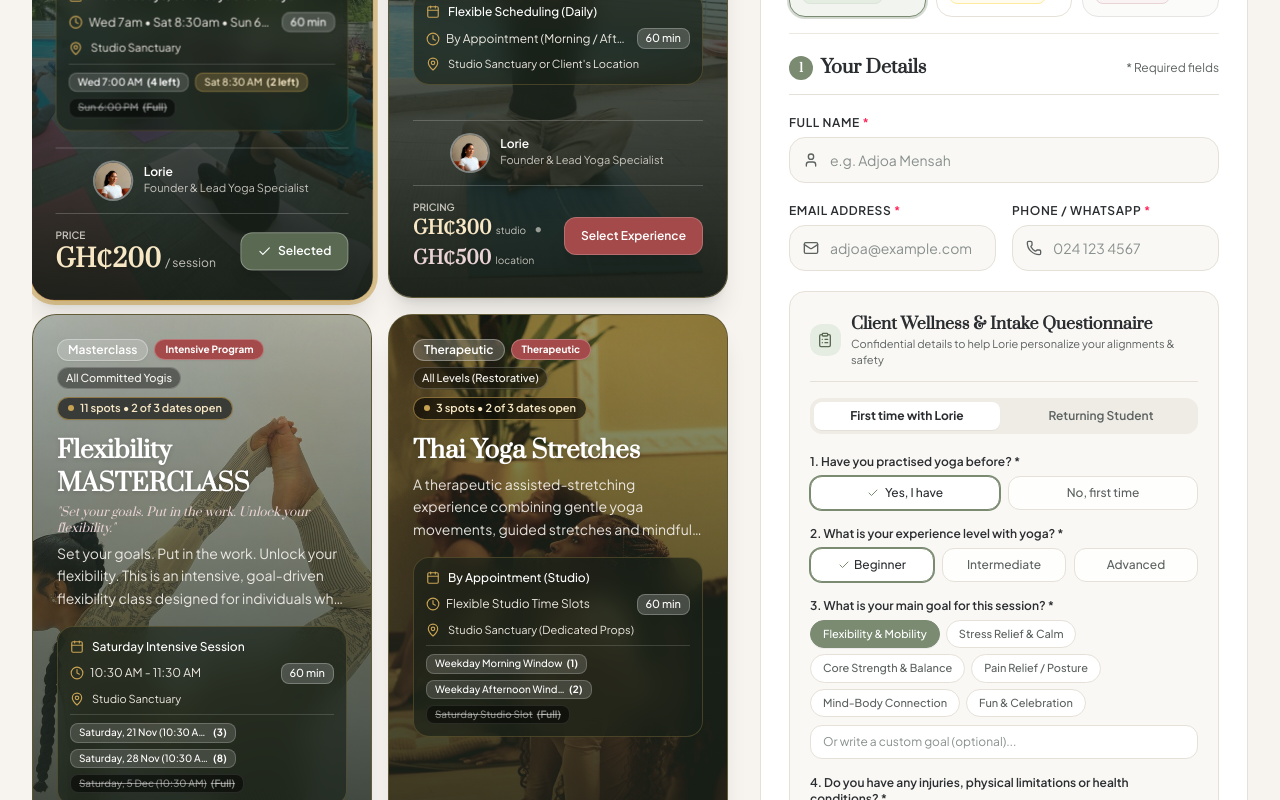
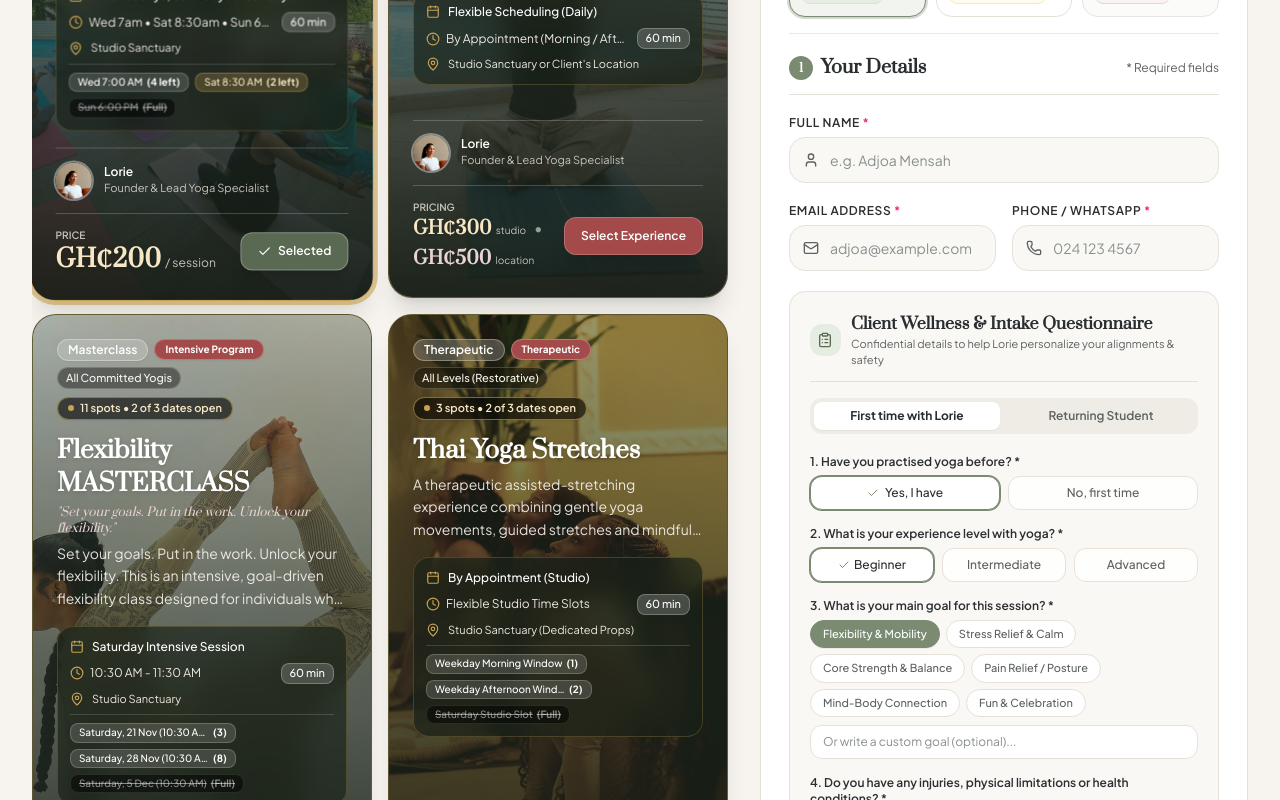
Before and after one commit to GenghisKhan-creator/stretchwithlorie, a React (Vite) app in the folder frontend/: page / in a window 1280 px wide. Shown: the part 1300-2100 px from the top of the page. Built offline with nearby package versions, Linux system fonts and the light colour scheme; a web font is replaced by a local one.

Commit message:
feat: add ClassCard component with full-bleed image background and schedule support

```diff
--- a/frontend/src/components/ClassCard.jsx
+++ b/frontend/src/components/ClassCard.jsx
@@ -248,8 +248,8 @@ export default function ClassCard({ yogaClass, isSelected, onSelect }) {
 
           {/* Bottom Section: Instructor Info Row & Price/Action Footer */}
           <div className="mt-auto w-full">
-            {/* Instructor info row - perfectly centered in between the lines */}
-            <div className="flex items-center justify-center gap-3 py-3 sm:py-3.5 border-t border-white/20 w-full">
+            {/* Instructor info row - perfectly centered vertically in between the lines, left-aligned */}
+            <div className="flex items-center gap-3 py-3 sm:py-3.5 border-t border-white/20 w-full">
               <img
                 src={instructor.avatar}
                 alt={instructor.name}
@@ -258,7 +258,7 @@ export default function ClassCard({ yogaClass, isSelected, onSelect }) {
                   e.target.style.display = 'none';
                 }}
               />
-              <div className="min-w-0 text-left">
+              <div className="min-w-0 flex-1">
                 <p className="text-xs font-semibold text-white truncate">
                   {instructor.name}
                 </p>
@@ -453,8 +453,8 @@ export default function ClassCard({ yogaClass, isSelected, onSelect }) {
 
         {/* Bottom Section: Instructor Info Row & Price/Action Footer */}
         <div className="mt-auto w-full">
-          {/* Instructor info row - perfectly centered in between the lines */}
-          <div className="flex items-center justify-center gap-3 py-3 sm:py-3.5 border-t border-white/20 w-full">
+          {/* Instructor info row - perfectly centered vertically in between the lines, left-aligned */}
+          <div className="flex items-center gap-3 py-3 sm:py-3.5 border-t border-white/20 w-full">
             <img
               src={instructor.avatar}
               alt={instructor.name}
@@ -463,7 +463,7 @@ export default function ClassCard({ yogaClass, isSelected, onSelect }) {
                 e.target.style.display = 'none';
               }}
             />
-            <div className="min-w-0 text-left">
+            <div className="min-w-0 flex-1">
               <p className="text-xs font-semibold text-white truncate">
                 {instructor.name}
               </p>
```
